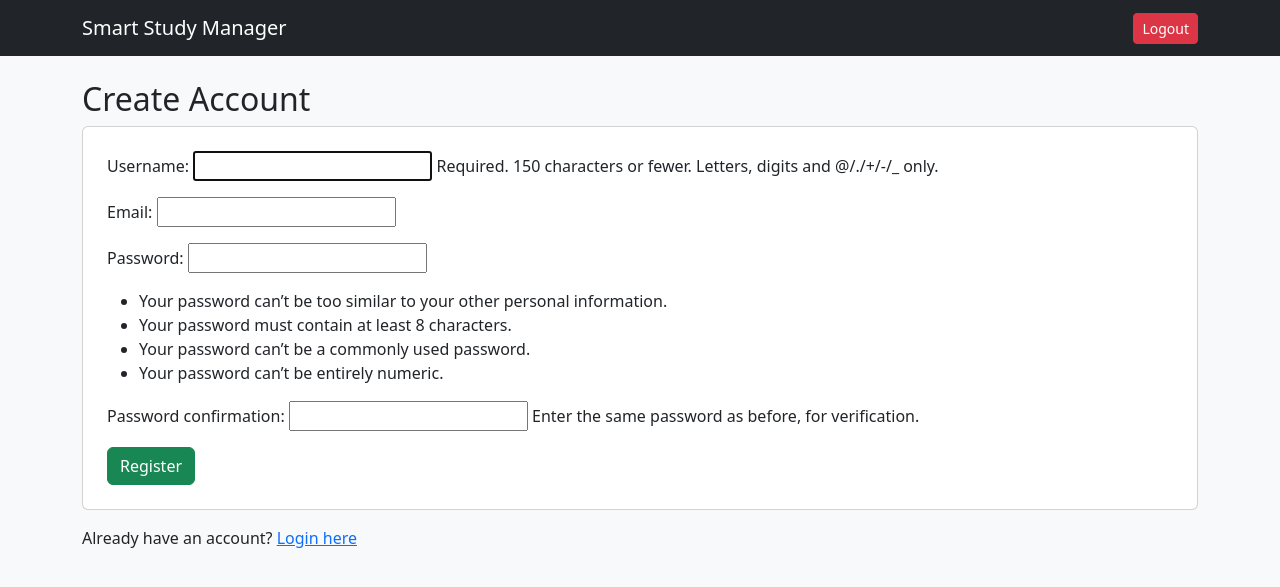
After one commit to bhargav20-ui/smart-study-manager, a Django app: page /register/ in a window 1280 px wide. The commit adds this page. Shown: the top 587 px of the page. Run offline with Django 5.2, Linux system fonts and the light colour scheme.

Commit message:
Implemented user registration with auto login

```diff
--- a/config/settings.py
+++ b/config/settings.py
@@ -23,7 +23,7 @@ BASE_DIR = Path(__file__).resolve().parent.parent
 SECRET_KEY = 'django-insecure-sr12x$78c!61kz&)t+_lnonud4d_wll&gc*-=pojqf0+$l&oc0'
 
 # SECURITY WARNING: don't run with debug turned on in production!
-DEBUG = False
+DEBUG = True
 
 ALLOWED_HOSTS = ['*']
 
--- a/config/urls.py
+++ b/config/urls.py
@@ -17,11 +17,12 @@ Including another URLconf
 from django.contrib import admin
 from django.urls import path,include
 
-from core.views import add_task, home, complete_task, delete_task
+from core.views import register, add_task, home, complete_task, delete_task
 
 urlpatterns = [
     path('admin/', admin.site.urls),
     path('', home, name='home'),
+    path('register/', register, name='register'),
     path('add/', add_task, name='add_task'),
     path('complete/<int:task_id>/', complete_task, name='complete_task'),
     path('delete/<int:task_id>/', delete_task, name='delete_task'),
--- a/core/forms.py
+++ b/core/forms.py
@@ -1,5 +1,14 @@
 from django import forms
 from .models import StudyTask
+from django.contrib.auth.forms import UserCreationForm
+from django.contrib.auth.models import User
+
+class RegisterForm(UserCreationForm):
+    email = forms.EmailField(required=True)
+
+    class Meta:
+        model = User
+        fields = ['username', 'email', 'password1', 'password2']
 
 class StudyTaskForm(forms.ModelForm):
     class Meta:
--- a/core/views.py
+++ b/core/views.py
@@ -4,6 +4,21 @@ from .models import StudyTask
 from django.contrib.auth.decorators import login_required
 from django.shortcuts import get_object_or_404
 from django.db.models import Q
+
+from django.contrib.auth import login
+from .forms import RegisterForm
+
+def register(request):
+    if request.method == "POST":
+        form = RegisterForm(request.POST)
+        if form.is_valid():
+            user = form.save()
+            login(request, user)
+            return redirect('home')
+
+    else:
+        form = RegisterForm()
+    return render(request, 'register.html', {'form': form})
 
 # Create your views here.
 @login_required
--- /dev/null
+++ b/templates/register.html
@@ -0,0 +1,20 @@
+{% extends 'base.html' %}
+
+{% block content %}
+
+<h2>Create Account</h2>
+
+<div class="card p-4">
+    <form method="post">
+        {% csrf_token %}
+        {{ form.as_p }}
+        <button type="submit" class="btn btn-success">Register</button>
+    </form>
+</div>
+
+<p class="mt-3">
+    Already have an account?
+<a href="/accounts/login/">Login here</a>
+</p>
+
+{% endblock %}
--- a/templates/registration/login.html
+++ b/templates/registration/login.html
@@ -4,3 +4,8 @@
     {{ form.as_p }}
     <button type="submit">Login</button>
 </form>
+
+<p class="mt-3">
+    Don't have an account?
+    <a href="/register/">Register here</a>
+</p>
```
